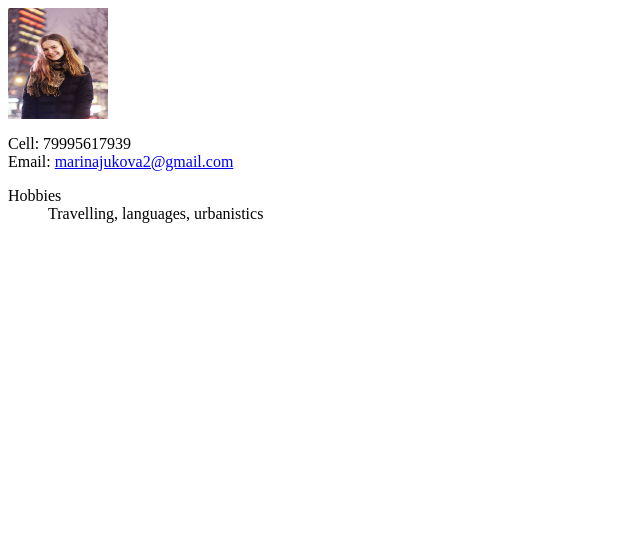
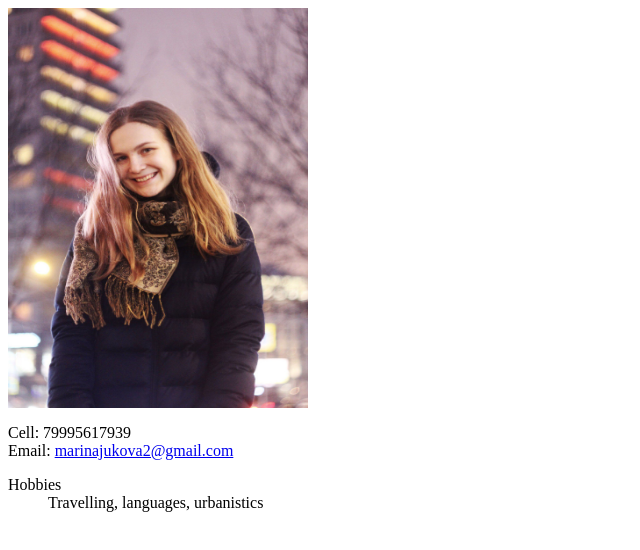
Before and after one commit to marinajukova/html, a plain HTML site: page index.html in a window 1280 px wide. Shown: the whole page, without its empty margins (0-640 px from the left). Drawn offline with Linux system fonts and the light colour scheme.

Commit message:
Update index.html

```diff
--- a/index.html
+++ b/index.html
@@ -1,5 +1,8 @@
 <head>
      <meta http-equiv="Content-Type" content="text/html; charset=utf-8"/>
+
+     <style type="text/css">
+     </style>
 
      <title>Marina Zhukova</title>
 
@@ -7,7 +10,7 @@
 
 <body>
 
-        <p><img src="photo.jpg" width="100" height="111"></p>
+        <p><img src="photo.jpg" width="300" height="400"></p>
 
 
         <div id="Contact information" />
```
